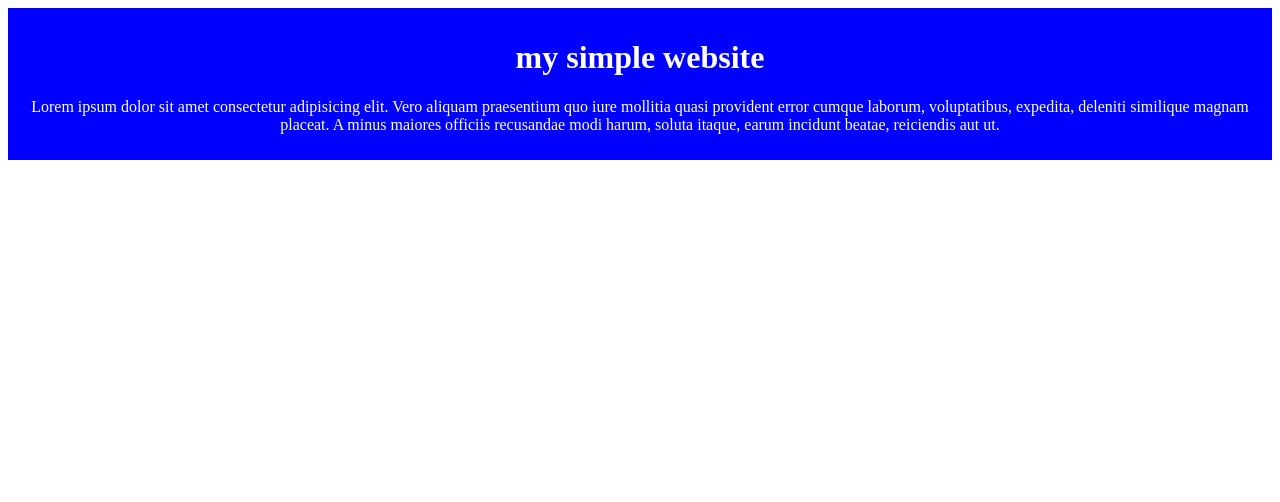
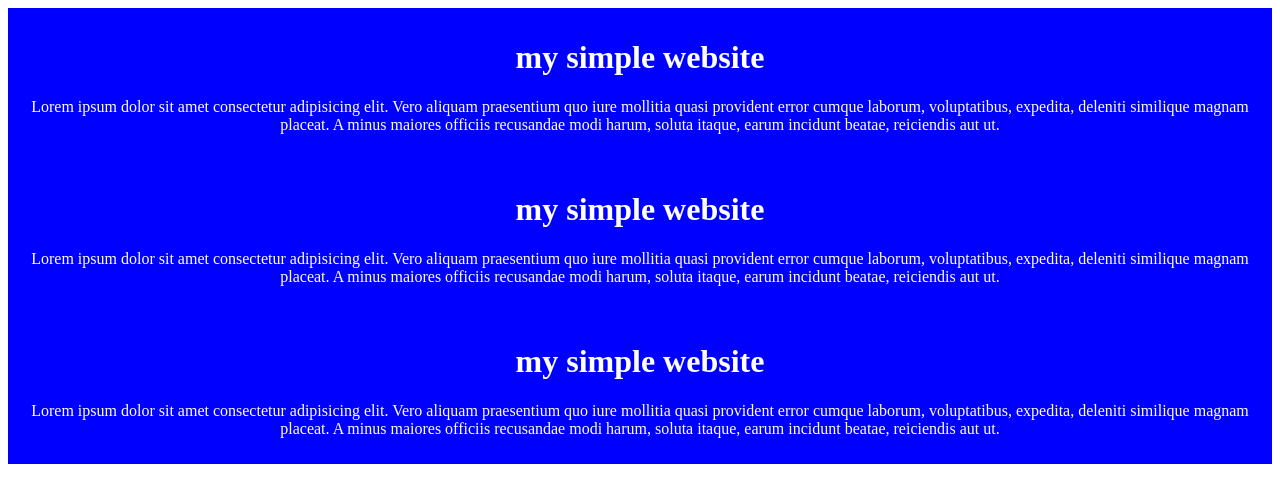
Before and after one commit to palashweb-7/my-simple-github-repo, a plain HTML site: page index.html in a window 1280 px wide. Drawn offline with Linux system fonts and the light colour scheme.

Commit message:
git third part

```diff
--- a/index.html
+++ b/index.html
@@ -12,5 +12,15 @@
      <p>Lorem ipsum dolor sit amet consectetur
          adipisicing elit. Vero aliquam praesentium quo iure mollitia quasi provident error cumque laborum, voluptatibus, expedita, deleniti similique magnam placeat. A minus maiores officiis recusandae modi harum, soluta itaque, earum incidunt beatae, reiciendis aut ut.</p>
    </div>
+   <div>
+     <h1>my simple website</h1>
+     <p>Lorem ipsum dolor sit amet consectetur
+         adipisicing elit. Vero aliquam praesentium quo iure mollitia quasi provident error cumque laborum, voluptatibus, expedita, deleniti similique magnam placeat. A minus maiores officiis recusandae modi harum, soluta itaque, earum incidunt beatae, reiciendis aut ut.</p>
+   </div>
+   <div>
+     <h1>my simple website</h1>
+     <p>Lorem ipsum dolor sit amet consectetur
+         adipisicing elit. Vero aliquam praesentium quo iure mollitia quasi provident error cumque laborum, voluptatibus, expedita, deleniti similique magnam placeat. A minus maiores officiis recusandae modi harum, soluta itaque, earum incidunt beatae, reiciendis aut ut.</p>
+   </div>
 </body>
 </html>
```
